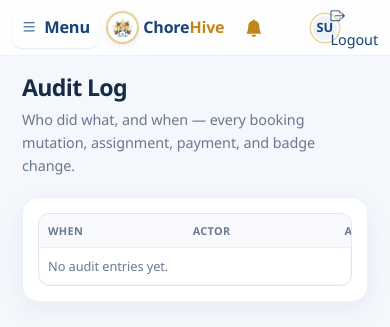
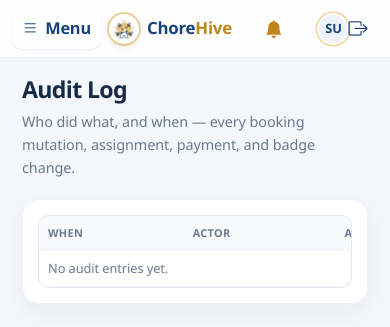
Before and after one commit to Azeru17/ChoreHive, a PHP site: page /admin/audit.php in a window 390 px wide. Shown: the top 327 px of the page. Run offline with PHP 8.4, Linux system fonts and the light colour scheme; the visitor is signed in with stand-in values (Sample User, id 1); data that the repository does not hold is empty; some libraries are stand-ins or nearby versions.

Commit message:
Fix the crowded admin top bar on phones
The admin bar had every control jammed against the edges, with the avatar
overlapping the Logout icon, once the layout collapsed to a phone width.

Root cause: the admin bar is a div.admin-top, not a <header>, so none of the
app's mobile header rules applied to it. Those rules were scoped
body:not(.adminpage) header, which the admin bar never matches. On top of that
.admin-brand had margin:0 auto set at <=1240px, which competed with the
userbox's own margin-left:auto, splitting the free space and crowding
everything together. The bar also had a fixed height:58px, so nothing could
give way.

Added a phone block (max-width:700px) for the admin bar:

- Brand margin reset to 0 so the userbox's margin-left:auto does the pushing.
- height:auto with min-height:58px so the bar can breathe.
- Tightened gaps (8px) and padding (12px), smaller logo, "Admin Console" hidden.
- The userbox name, avatar and bell are compacted, and "Logout" collapses to
  an icon-only control (the full label cannot fit beside Menu, the brand and
  the avatar) while keeping its title tooltip.

Verified by measuring the rendered bar at 320, 360, 390 and 430px: no bar
overflow, no overlapping controls inside the userbox, no page overflow, and a
steady 58px height. Desktop is untouched - the full "Logout" label still
renders at 14.4px.

All 11 selectors in the new block are scoped to body.adminpage, verified by
parsing the stylesheet, so this cannot leak into the client or worker header.

```diff
--- a/assets/css/chorehive-ui.css
+++ b/assets/css/chorehive-ui.css
@@ -395,6 +395,35 @@ body.adminpage table.fixed-cols th {
 body.adminpage table.fixed-cols td small { word-break: break-all; font-size: .72rem; line-height: 1.35; }
 /* Tell the admin the last columns live off-screen on a narrow window. */
 body.adminpage .table-scroll-hint { margin: 10px 2px 0; color: var(--muted, #6b7a90); font-size: .78rem; }
+
+/* ---------- Admin top bar on phones ---------- */
+/* The admin bar is a .admin-top div, not a <header>, so the app's mobile
+   header rules never applied to it and every control ended up jammed
+   against the edges. */
+@media (max-width: 700px) {
+  body.adminpage .admin-top {
+    height: auto; min-height: 58px;
+    gap: 8px; padding: 0 12px;
+  }
+  /* `margin:0 auto` (set at <=1240px) was competing with the userbox's own
+     margin-left:auto, splitting the free space and crowding the bar. */
+  body.adminpage .admin-top .admin-brand { margin: 0; flex: 0 0 auto; font-size: 1.05rem; gap: 8px; }
+  body.adminpage .admin-top .admin-brand img { width: 30px; height: 30px; }
+  body.adminpage .admin-top .admin-brand .console { display: none; }
+  body.adminpage .admin-top .menu-btn { padding: 8px 10px; }
+  body.adminpage .admin-top .userbox { margin-left: auto; gap: 6px; flex-shrink: 0; }
+  body.adminpage .admin-top .userbox .who span:not(.avatar) { display: none; }
+  body.adminpage .admin-top .userbox .avatar.sm { width: 32px; height: 32px; }
+  body.adminpage .admin-top .userbox .bell { padding: 6px 9px; min-width: 38px; min-height: 38px; }
+  /* The full "Logout" label cannot fit beside Menu, the brand and the avatar,
+     so it collapses to an icon-only control that still keeps its tooltip. */
+  body.adminpage .admin-top .userbox > a:last-child {
+    display: inline-flex; align-items: center; justify-content: center;
+    min-width: 40px; min-height: 40px; padding: 8px 10px;
+    font-size: 0; border-radius: var(--radius-pill);
+  }
+  body.adminpage .admin-top .userbox > a:last-child i { font-size: 1.2rem; margin: 0; }
+}
 
 /* ---------- Manage users table ---------- */
 /* The identifier column sizes to its own content and never breaks, so it stays
```
